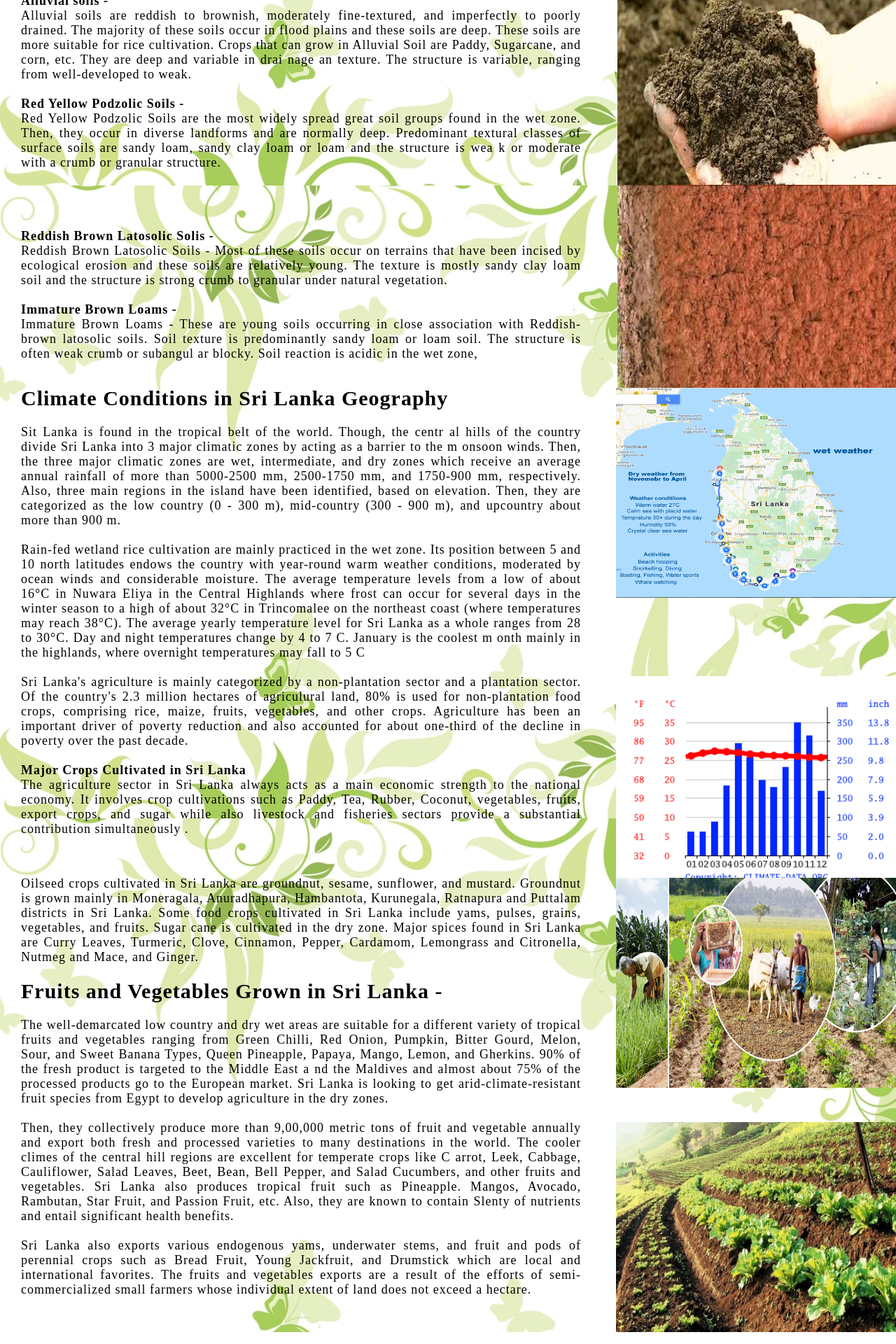
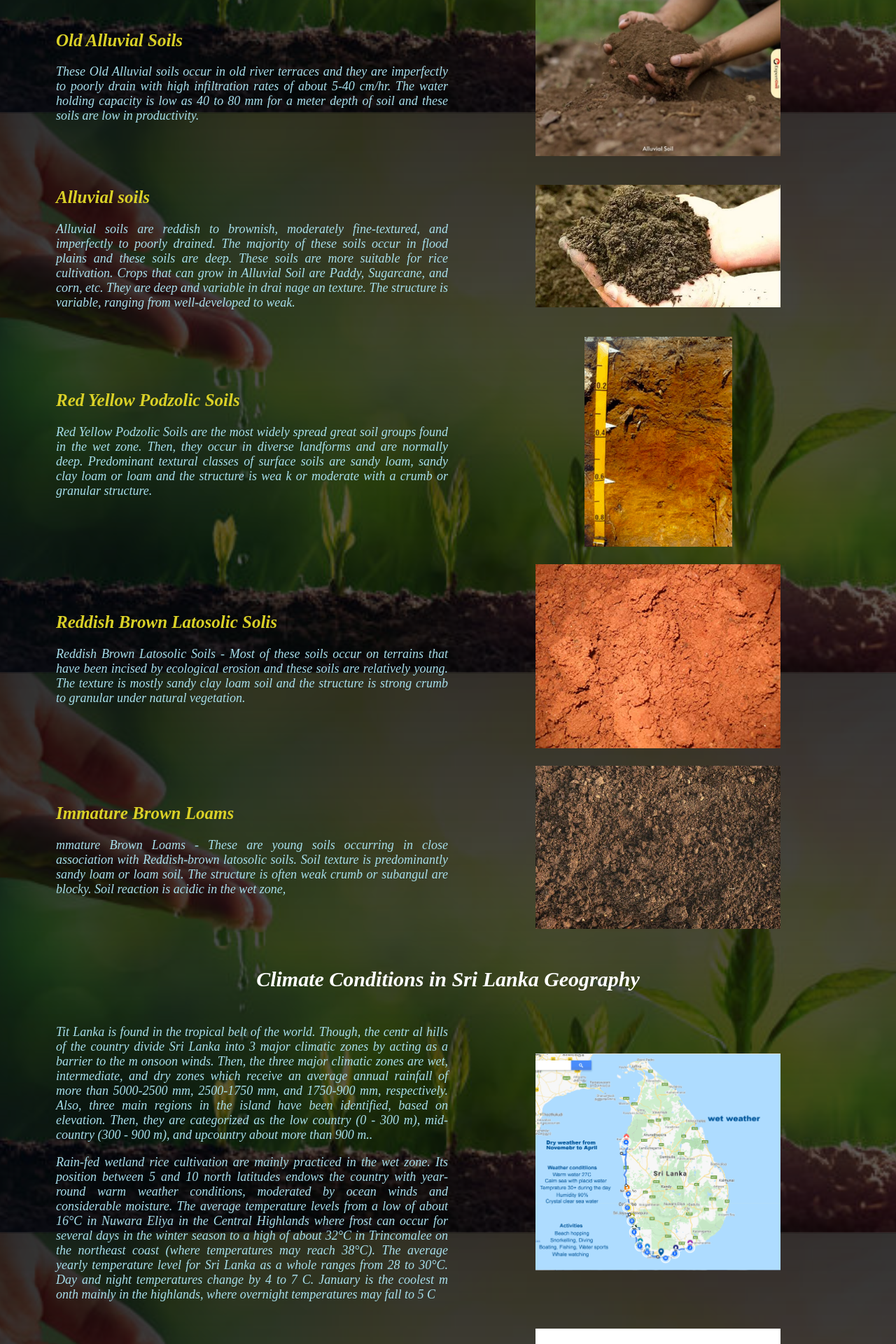
Before and after one commit to Sineth57/Agriculture-CPlus---Group-Project--Group-4.2, a PHP site: the page made by site-home/Blog/Learn More2.html in a window 1280 px wide. Shown: the part 639-2559 px from the top of the page at 70% size. Run offline with PHP 8.4, Linux system fonts and the light colour scheme.

Commit message:
change learn more page

```diff
--- a/site-home/Blog/Learn More2.css
+++ b/site-home/Blog/Learn More2.css
@@ -1,318 +1,100 @@
-*{
-	margin:0;
-	padding:0;
-	font-family:Century Gothic;
-}
-
-body{
-/*	background-image:linear-gradient(rgba(0, 0, 0, 0.5),rgba(0, 0, 0, 0.4)), url(B1.jpg);*/
-	background-image: url('B1.png');
+body {
+	background-image:linear-gradient(rgba(0, 0, 0, 0.8),rgba(0, 0, 0, 0.6)), url(B2.jpg);
       background-size:cover;
       background-repeat: no-repeat;
       background-position: center center;
       background-attachment: fixed;
-	  margin-left: 20px;
+	  margin: 0;
+	  padding: 0;
 
 }
-h1 {
-    color: rgb(0, 0, 0);
-    font-size: 80px;
-	margin-left: 10px;
-}
-h6 {
-    color: rgb(0, 0, 0);
-    font-size: 80px;
-	margin-left: 10px;
-}
-.box {
-	padding-top: 0.6%;
-	padding-left: 80%;
-}
-
 
 .box a{
-	width: 170px;
-	height: 44px;
+	width: 160px;
+	height: 40px;
 	display: flex;
 	justify-content: center;
 	align-items: center;
-	color: rgb(0, 0, 0);
+	color: white;
 	background-color: #8CC43B;
 	border-radius: 28px;
-	box-shadow: 5px 10px 30px rgba(24, 139, 119, 0.2);
-	letter-spacing: 2px;
+	letter-spacing: 1px;
     font-size: 20px;
     color: rgb(255, 255, 255);
-}
-
-.box a:hover{
-	letter-spacing: 7px;
-	background-color: #92E11E;
-	transition: all ease 0.2s;
-}
-.button {
-    position: absolute;
-    position: absolute;
-	top: 28%;
-	left: 76%;
-	transform: translate(-50%,-50%);
-
-}
-.butn{
-	border: 1px solid #fff;
-	padding: 10px 30px;
-	color: #fff;
-	text-decoration: none;
-	transition: 0.6s ease;
-	margin-top: 50px;
-
-}
-
-.butn:hover{
-	background-color:#fff;
-	color: rgb(255, 255, 255);
-
-}
-p {
-
-    width: 650px;
-	margin-left: 10px;
-    letter-spacing: 1px;
-    font-size: 18px;
-	text-align: justify;
-	text-justify: inter-word;
-	color: rgb(0, 0, 0);
+	margin: auto;
 
 
 
 }
+
+.box a:hover{
+	letter-spacing: 8px;
+	background-color: #3e6804;
+	transition: all ease 1s;
+}
+
+h3 {
+		color: rgb(255, 255, 255);
+		font-size: 30px;
+		text-align: center;
+
+}
 h2 {
-    color: rgb(235, 189, 133);
-    padding-left: 40px;
-    letter-spacing: 2px;
-}
-.htp {
-    width: 800px;
-    image-rendering: auto ;
+	color: rgb(218, 209, 39);
+	font-size: 25px;
 
 
 }
-.more{
-	border: 1px solid #fff;
-	background: transparent;
-	outline: none;
-	padding: 8px 18px;
+
+header {
+	background-color: #2c351f;
 	color: #fff;
-	border-radius: 30px;
-	margin-top: 20px;
-	cursor: pointer;
-	font-size: 12px;
-
-  }
-  .more1 {
-	  color: white;
-  }
-.hrtim {
-    width: 400px;
-    height :300px;
-    position: absolute;
-    padding-left: 850px;
-    float: top;
-    padding-top: 2px;
+	padding: 10px;
+	text-align: center;
+}
 
 
-}
-.hrtim2 {
-    width: 400px;
-    height :300px;
-    position:absolute;
-    padding-left: 283px;
-    float: right;
-
-
-}
-h3{
-    color: aquamarine;
-    font-size: 25px;
-}
-li {
-    color: burlywood;
-    width: 650px;
-    font-size: 20px;
-    letter-spacing: 1px;
-}
-.hrtim3 {
-    height: 250px;
-    padding-right: 27px;
-    width: 430px;
-}
-hrtim4 {
-    width: 400px;
-    height: 300px;
-    float: right;
-}
-.hrti5 {
-    width: 400px;
-    height: 250px;
-    float: right;
-
-}
-.button2 {
-    position: absolute;
-    position: absolute;
-	top: 3010px;
-	left: 59%;
-	transform: translate(-50%,-50%);
-    padding-bottom: 30px;
-
-}
-.butn2{
-	border: 1px solid #fff;
-	padding: 10px 30px;
-	color: #fff;
-	text-decoration: none;
-	transition: 0.6s ease;
+nav li {
+	display: inline-block;
+	margin-left: 90%;
 
 }
 
-.butn2:hover{
-	background-color:#fff;
-	color: #000;
-
-}
-.button3 {
-    position: absolute;
-    position: absolute;
-	top: 3010px;
-	left: 42%;
-	transform: translate(-50%,-50%);
-    padding-bottom: 30px;
-
-}
-.butn3{
-	border: 1px solid #fff;
-	padding: 10px 30px;
+nav a {
 	color: #fff;
 	text-decoration: none;
-	transition: 0.6s ease;
+}
+
+main {
+	max-width: 1200px;
+	margin: 0 auto;
+	padding: 20px;
+}
+
+
+
+.unit {
+	display: flex;
+	flex-wrap: wrap;
+	align-items: center;
+	margin-bottom: 20px;
 
 }
 
-.butn3:hover{
-	background-color:#fff;
-	color: #000;
-
-}
-.button4 {
-    position: absolute;
-    position: absolute;
-	top: 28%;
-	left: 60%;
-	transform: translate(-50%,-50%);
-
-}
-.butn4{
-	border: 1px solid #fff;
-	padding: 10px 30px;
-	color: #fff;
-	text-decoration: none;
-	transition: 0.6s ease;
-
+.text {
+	flex: 1;
+	padding: 0 20px;
+	color: #a7dfec;
+	font-size: large;
+	font-style: oblique;
+	text-align: justify;
 }
 
-.butn4:hover{
-	background-color:#fff;
-	color: #000;
-
-}
-.hrtim7 img {
-    height: 150px;
-}
-h6 {
-    color: rgb(0, 0, 0);
-    font-size: 30px;
-}
-h5{
-	color: white;
-    font-size: 20px;
+.image {
+	flex: 1;
+	text-align: center;
 }
 
-.social1 {
-    list-style-type: none;
-	display: flex;
-	position: absolute;
-	z-index: 10;
-
-	justify-content: center;
-	align-items: center;
-	padding-top: 5em;
-    padding-left: 57%;
-    size: 50px;
-    color: white;
-
+.image img {
+	max-width:350px ;
 }
-.social1 li a{
-	display: inline-block;
-	filter: invert(1);
-	margin-right: 20px;
-	transform: scale(1.0);
-	transition: all ease 0.2s;
-}
-
-.social1 li a:hover{
-	transform: scale(2.0) translateY(-15px);
-}
-.social2 {
-    list-style-type: none;
-	display: flex;
-	position: absolute;
-	z-index: 10;
-	justify-content: center;
-	align-items: center;
-	padding-top: 5em;
-    padding-left: 34%;
-    size: 50px;
-    color: white;
-
-}
-.social2 li a{
-	display: inline-block;
-	filter: invert(1);
-	margin-right: 20px;
-	transform: scale(1.0);
-	transition: all ease 0.2s;
-}
-
-.social2 li a:hover{
-	transform: scale(2.0) translateY(-15px);
-}
-
-
-.social {
-    list-style-type: none;
-	display: flex;
-	position: absolute;
-	z-index: 10;
-
-	justify-content: center;
-	align-items: center;
-	padding-top: 5em;
-    padding-left: 46%;
-    size: 50px;
-    color: white;
-
-}
-.social li a{
-	display: inline-block;
-	filter: invert(1);
-	margin-right: 20px;
-	transform: scale(1.0);
-	transition: all ease 0.2s;
-}
-
-.social li a:hover{
-	transform: scale(2.0) translateY(-15px);
-}
-.bsize{
-	font-size: 30px;
-}
--- a/site-home/Blog/Learn More2.html
+++ b/site-home/Blog/Learn More2.html
@@ -1,57 +1,40 @@
 <!DOCTYPE html>
-<html lang="en">
+<html>
 <head>
 	<meta charset="UTF-8">
-  <title>Agriculture</title>
+	<title>My Blog</title>
 	<link rel="stylesheet" href="Learn More2.css">
-
-
 </head>
 <body>
-
-    <style>
-      body {
-          background: url(B1.jpg);
-          background-size: cover;
-          background-repeat: no-repeat;
-          background-position: center center;
-          background-attachment: fixed;
-      }
-      </style>
+	<header>
 		<h1>Let's go....</h1>
-      <h6>Major Soil Types in Sri Lanka</h6>
 
 
 			<div class="box" >
-         <a href="https://www.google.com/maps/place/Sri+Lanka/@7.8571778,78.4609778,7z/data=!3m1!4b1!4m5!3m4!1s0x3ae2593cf65a1e9d:0xe13da4b400e2d38c!8m2!3d7.873054!4d80.771797" target="_blank" ><b>Map</b></a>
+				<a href="https://www.google.com/maps/place/Sri+Lanka/@7.8571778,78.4609778,7z/data=!3m1!4b1!4m5!3m4!1s0x3ae2593cf65a1e9d:0xe13da4b400e2d38c!8m2!3d7.873054!4d80.771797" target="_blank" ><b>MAP</b></a>
+
 			</div>
-    <!-- <div class="button">
-         <a href="" class="butn">BACK TO HOME</a>
-     </div>
-    <div class="button4">
-        <a href="Galary.html" class="butn4">GO TO PROVINCES</a>
-    </div> -->
-     <header>
-         <p>
-            Major Soil Types available in Sri Lanka are Reddish Brown Earth Soil,
+			<nav>
+			<li><a href="G:\OUSL\Group Project\site-home\index.html">HOME</a></li>
+		</nav>
+
+	</header>
+	<main>
+
+		<div class="unit">
+			<div class="text">
+				<h3>Major Soil Types in Sri Lanka</h3>
+
+				<p>Major Soil Types available in Sri Lanka are Reddish Brown Earth Soil,
 					Non-calcic Brown Soil, Red-Yellow Podzolic Soil, Reddish Brown Lateritic
 					Soil, Red-Yellow Latosols, Immature Brown Loamy Soil, Rendzina Soil,
 					Grumosols Soil, Solodized Solonetz Soil, Low-Humic Glay Soil, Meadow
-            Podzolic Soil, Alluvial Soil, and Regosols Vidarsha Prathibha.
-            <br>
+					Podzolic Soil, Alluvial Soil, and Regosols Vidarsha Prathibha.</p>
 
-
-         </p>
-
-     </header>
-
-      <br><br>
-
-      <br>
-
-     <p class="htp">
-         <img class="hrtim" src="Soil_Auroville.jpeg" style="float: right;">
-         <b>Reddish Brown Earth Soil - </b><br>These soils are reddish to reddish-brown and also
+		<div class="unit">
+			<div class="text">
+				<h2>Reddish Brown Earth Soil </h2>
+				<p>These soils are reddish to reddish-brown and also
 					found in the upper and mid slopes of the landscape i
 					n the dry zone. The normal depth is about 1.0 to 1.2 m.
 					and the water holding capacity ranges from 100 to 140 mm/meter depth of soil.
@@ -60,110 +43,154 @@
 					  remains at a higher value of about 10-20 mm/d even after 6 years of continuous
 					  puddling. Then, these soils are reddish to reddish-brown and found in the upper
 					  and mid slopes of the landscape in
-         the dry zone.
+				   the dry zone.</p>
+			</div>
+			<div class="image">
+				<img src="Reddish Brown Earth Soil.jpeg" alt="Image 2">
+			</div>
+		</div>
+		<div class="unit">
+			<div class="text">
+				<h2>Old Alluvial Soils </h2>
+				<p>These Old Alluvial soils occur in old river terraces and they are imperfectly to poorly drain with high infiltration rates of about 5-40 cm/hr. The water holding capacity is low as 40 to 80
+					mm for a meter depth of soil and these soils are low in productivity.
+				</p>
+			</div>
+			<div class="image">
+				<img src="Old Alluvial Soils.jpg" alt="Image 3">
+			</div>
+		</div>
+		<div class="unit">
+			<div class="text">
+				<h2>Alluvial soils</h2>
+				<p>Alluvial soils are reddish to brownish, moderately fine-textured, and imperfectly to poorly drained. The majority of these soils occur in flood plains and these soils are deep. These soils are more suitable for rice cultivation. Crops that can grow in Alluvial Soil are Paddy, Sugarcane, and corn, etc. They are deep and variable in drai
+					nage an texture. The structure is variable, ranging from well-developed to weak.</p>
+			</div>
+			<div class="image">
+				<img src="Alluvial-Soil.jpg"Image 4">
+			</div>
+		</div>
+		<div class="unit">
+			<div class="text">
+				<h2>Red Yellow Podzolic Soils  </h2>
+				<p>Red Yellow Podzolic Soils are the most widely spread great soil groups found in the wet zone. Then, they occur in diverse landforms and are normally deep. Predominant textural classes of surface soils are sandy loam, sandy clay loam or loam and the structure is wea
+					k or moderate with a crumb or granular structure.
+				</p>
+			</div>
+			<div class="image">
+				<img src="Red Yellow Podzolic Soils.png" alt="Image 5	">
+			</div>
+		</div>
+		<div class="unit">
+			<div class="text">
+				<h2>Reddish Brown Latosolic Solis  </h2>
+				<p>Reddish Brown Latosolic Soils - Most of these soils occur on terrains that have been incised by ecological erosion and these soils are relatively young. The texture is mostly sandy clay
+					loam soil and the structure is strong crumb to granular under natural vegetation.
+				</p>
+			</div>
+			<div class="image">
+				<img src="Reddish Brown Latosolic Solis.jpg"Image 6	">
+			</div>
+		</div>
+		<div class="unit">
+			<div class="text">
+				<h2>Immature Brown Loams  </h2>
+				<p>mmature Brown Loams - These are young soils occurring in close association with Reddish-brown latosolic soils.
+					Soil texture is predominantly sandy loam or loam soil. The structure is often weak crumb or subangul
+    are blocky. Soil reaction is acidic in the wet zone,
+ <br>
+				</p>
+			</div>
+			<div class="image">
+				<img src="Immature Brown Loams.jpg" alt="Image 6	">
+			</div>
+		</div>
 
-    <br><br>
+		<div class="unit">
+			<div class="text">
+				<h3>Climate Conditions in Sri Lanka Geography</h3>
+			</div>
+		<div class="unit">
+			<div class="text">
 
+				<p>Tit Lanka is found in the tropical belt of the world. Though, the centr al hills of the
+					country divide Sri Lanka into 3 major climatic zones by acting as a barrier to the m onsoon winds. Then, the three major climatic zones are wet, intermediate, and dry zones which receive an average annual rainfall of more than 5000-2500 mm, 2500-1750 mm, and 1750-900 mm, respectively. Also, three main regions in the island have been identified, based on elevation. Then, they are categorized as the low country (0 - 300 m),
+					 mid-country (300 - 900 m), and upcountry about more than 900 m..</p>
+				<p>Rain-fed wetland rice cultivation are mainly practiced in the wet zone. Its position between 5 and 10 north latitudes endows
+					the country with year-round warm weather conditions, moderated by ocean winds and considerable moisture. The average temperature levels from a low of about 16°C in Nuwara Eliya in the Central Highlands where frost can occur for several days in the winter season to a high of about 32°C in Trincomalee on the northeast coast (where temperatures may reach 38°C). The average yearly temperature level for Sri Lanka as a whole ranges from 28 to 30°C. Day and night temperatures change by 4 to 7 C. January is the coolest m onth mainly in the highlands,
+					where overnight temperatures may fall to 5 C</p>
+			</div>
+			<div class="image">
+				<img src="west_coast_weather_november_april.jpg" alt="Image 2">
+			</div>
+		</div>
+		<div class="unit">
+			<div class="text">
 
-    <b>Old Alluvial Soils - </b><br>These Old Alluvial soils occur in old river terraces and they are imperfectly to poorly drain with high infiltration rates of about 5-40 cm/hr. The water holding capacity is low as 40 to 80
-     mm for a meter depth of soil and these soils are low in productivity.
+				<p> Sri Lanka's agriculture is mainly categorized by a non-plantation sector and a plantation sector. Of the country's 2.3 million hectares of agriculural land, 80% is used for non-plantation food crops, comprising rice, maize, fruits, vegetables, and other crops.
+					Agriculture has been an important driver of poverty reduction and also accounted for about one-third of the decline in poverty over the past decade.
+		</p>
+			</div>
+			<div class="image">
+				<img src="climate-graph-200.jpg" alt="Image 2">
+			</div>
+		</div>
+		<div class="unit">
+			<div class="text">
+				<h3>Major Crops Cultivated in Sri Lanka</h3>
+			</div>
+		<div class="unit">
+			<div class="text">
 
-    <br><br>
-    <img class="hrtim2" src="Alluvial-Soil.jpg" style="float: right; left: 599px;">
-
-    <b>Alluvial soils - </b><br>Alluvial soils are reddish to brownish, moderately fine-textured, and imperfectly to poorly drained. The majority of these soils occur in flood plains and these soils are deep. These soils are more suitable for rice cultivation. Crops that can grow in Alluvial Soil are Paddy, Sugarcane, and corn, etc. They are deep and variable in drai
-    nage an texture. The structure is variable, ranging from well-developed to weak.
-
-   <br> <br>
-
-   <b>Red Yellow Podzolic Soils - </b><br>Red Yellow Podzolic Soils are the most widely spread great soil groups found in the wet zone. Then, they occur in diverse landforms and are normally deep. Predominant textural classes of surface soils are sandy loam, sandy clay loam or loam and the structure is wea
-   k or moderate with a crumb or granular structure.
- <br><br>
-   <img class="hrtim2" src="images.jpeg" style="float: right; left: 599px;">
-  <br><br><br>
-
- <b>Reddish Brown Latosolic Solis - </b> <br>Reddish Brown Latosolic Soils - Most of these soils occur on terrains that have been incised by ecological erosion and these soils are relatively young. The texture is mostly sandy clay
-  loam soil and the structure is strong crumb to granular under natural vegetation.
-
-    <br><br>
-    <b>Immature Brown Loams - </b><br>Immature Brown Loams - These are young soils occurring in close association with Reddish-brown latosolic soils. Soil texture is predominantly sandy loam or loam soil. The structure is often weak crumb or subangul
-    ar blocky. Soil reaction is acidic in the wet zone,
- <br>
-
-     </p>
-
-         <br><br>
-
-
-      <p class="htp">
-         <img class="hrtim" src="west_coast_weather_november_april.jpg" style="float: right;">
-
-         <b class="bsize">Climate Conditions in Sri Lanka Geography</b> <br><br>
-
-         Sit Lanka is found in the tropical belt of the world. Though, the centr
-         al hills of the country divide Sri Lanka into 3 major climatic zones by acting as a barrier to the m onsoon winds. Then, the three major climatic zones are wet, intermediate, and dry zones which receive an average annual rainfall of more than 5000-2500 mm, 2500-1750 mm, and 1750-900 mm, respectively. Also, three main regions in the island have been identified, based on elevation. Then, they are categorized as the low country (0 - 300 m), mid-country (300 - 900 m), and upcountry about more than 900 m.
-
-
-
-         <br><br>
-
-         Rain-fed wetland rice cultivation are mainly practiced in the wet zone. Its position between 5 and 10 north latitudes endows the country with year-round warm weather conditions, moderated by ocean winds and considerable moisture. The average temperature levels from a low of about 16°C in Nuwara Eliya in the Central Highlands where frost can occur for several days in the winter season to a high of about 32°C in Trincomalee on the northeast coast (where temperatures may reach 38°C). The average yearly temperature level for Sri Lanka as a whole ranges from 28 to 30°C. Day and night temperatures change by 4 to 7 C. January is the coolest m
-         onth mainly in the highlands, where overnight temperatures may fall to 5 C
-         <br><br>
-
-
-          <img class="hrtim" src="climate-graph-200.jpg" style="float: right;">
-         <p class="htp">
-
-
-            Sri Lanka's agriculture is mainly categorized by a non-plantation sector and a plantation sector. Of the country's 2.3 million hectares of agriculural land, 80% is used for non-plantation food crops, comprising rice, maize, fruits, vegetables, and other crops.
-            Agriculture has been an important driver of poverty reduction and also accounted for about one-third of the decline in poverty over the past decade.
-
-
-             <br><br>
-            <b >Major Crops Cultivated in Sri Lanka</b>
-            <br>
-            The agriculture sector in Sri Lanka always acts as a main economic strength to the national economy. It involves crop cultivations such as Paddy, Tea, Rubber, Coconut, vegetables, fruits, export crops, and sugar while also livestock and fisheries sectors provide a substantial contribution simultaneously
-            .
-    </p>
-
-         <br><br>
-
-
-     <p class="htp"><br>
-         <img class="hrtim" src="Web-Banner-op5dsr87b27jog3p9adsqb8y3tp3ddkfvxj3vlycr0.jpg" style="float: right;">
-         Oilseed crops cultivated in Sri Lanka are groundnut, sesame, sunflower, and mustard.
+				<p>The agriculture sector in Sri Lanka always acts as a main economic strength to the national economy. It involves crop cultivations such as Paddy, Tea, Rubber, Coconut, vegetables, fruits, export crops, and sugar while also livestock and fisheries sectors provide a substantial contribution simultaneously
+					.</p>
+			</div>
+					<div class="image">
+						<img src="major.jpg"Image 2">
+					</div>
+					<div class="unit">
+						<div class="text">
+							<p>Oilseed crops cultivated in Sri Lanka are groundnut, sesame, sunflower, and mustard.
 					Groundnut is grown mainly in Moneragala, Anuradhapura, Hambantota, Kurunegala, Ratnapura and Puttalam districts in Sri Lanka. Some food crops cultivated in Sri Lanka include yams, pulses, grains, vegetables, and fruits. Sugar cane is cultivated in the dry
 					zone.
-Major spices found in Sri Lanka are Curry Leaves, Turmeric, Clove, Cinnamon, Pepper, Cardamom, Lemongrass and Citronella, Nutmeg and Mace, and Ginger.
+					Major spices found in Sri Lanka are Curry Leaves, Turmeric, Clove, Cinnamon, Pepper, Cardamom, Lemongrass and Citronella, Nutmeg and Mace, and Ginger.</p>
+			</div>
+			<div class="image">
+				<img src="download.jpeg"Image 2">
+			</div>
+		</div>
+		<div class="unit">
+			<div class="text">
+				<h3>Fruits and Vegetables Grown in Sri Lanka </h3>
+			</div>
+		<div class="unit">
+			<div class="text">
 
-
-
-         <br><br>
-        <b class="bsize">Fruits and Vegetables Grown in Sri Lanka - </b> <br><br>
-         The well-demarcated low country and dry wet areas are suitable for a different
+				<p>The well-demarcated low country and dry wet areas are suitable for a different
 					variety of tropical fruits and vegetables ranging from Green Chilli, Red Onion,
 					Pumpkin, Bitter Gourd, Melon, Sour, and Sweet Banana Types, Queen Pineapple, Papaya,
 					Mango, Lemon, and Gherkins. 90% of the fresh product is targeted to the Middle East a
 					nd the Maldives and almost about 75% of the processed products go to the European market.
-           Sri Lanka is looking to get arid-climate-resistant fruit species from Egypt to develop agriculture in the dry zones.
-           <br><br>
-           <img class="hrtim" src="Sustainable-Agriculture-1030x696-620x330.jpg" style="float: right;">
-           Then, they collectively produce more than 9,00,000 metric tons of fruit and vegetable annually and export both fresh and processed varieties to many destinations in the world.
+					 Sri Lanka is looking to get arid-climate-resistant fruit species from Egypt to develop agriculture in the dry zones. </p>
+				<p>Then, they collectively produce more than 9,00,000 metric tons of fruit and vegetable annually and export both fresh and processed varieties to many destinations in the world.
 					The cooler climes of the central hill regions are excellent for temperate crops like C
 					arrot, Leek, Cabbage, Cauliflower, Salad Leaves, Beet, Bean, Bell Pepper, and Salad Cucumbers, and other fruits and vegetables. Sri Lanka also produces tropical fruit such as Pineapple.
-         Mangos, Avocado, Rambutan, Star Fruit, and Passion Fruit, etc. Also, they are known to contain Slenty of nutrients and entail significant health benefits.
-
-
-         <br><br>
-
-
-         Sri Lanka also exports various endogenous yams, underwater stems, and fruit and pods of perennial crops such as Bread Fruit, Young Jackfruit, and Drumstick which are local and international favorites. The fruits and vegetables exports are a result of the efforts of semi-commercialized small farmers whose individual extent of land does not exceed a
-hectare.
-     </p>
-
-
-
+					Mangos, Avocado, Rambutan, Star Fruit, and Passion Fruit, etc. Also, they are known to contain Slenty of nutrients and entail significant health benefits.</p>
+			</div>
+			<div class="image">
+				<img src="Sustainable-Agriculture-1030x696-620x330.jpg" alt="Image 2">
+			</div>
+		</div>
+		<div class="unit">
+			<div class="text">
+				<p> Sri Lanka also exports various endogenous yams, underwater stems, and fruit and pods of perennial crops such as Bread Fruit, Young Jackfruit, and Drumstick which are local and international favorites. The fruits and vegetables exports are a result of the efforts of semi-commercialized small farmers whose individual extent of land does not exceed a
+					hectare.</p>
+</div>
+<div class="image">
+	<img src="vegi.jpg"Image 2">
+</div>
+</div>
+			</div>
 
 
 </body>
```
Also changed, not shown: site-home/Blog/B1.jpg (deleted), site-home/Blog/B2.jpg (added), site-home/Blog/Immature Brown Loams.jpg (added), site-home/Blog/Old Alluvial Soils.jpg (added), site-home/Blog/Red Yellow Podzolic Soils.png (added), site-home/Blog/Reddish Brown Earth Soil.jpeg (added), site-home/Blog/Reddish Brown Latosolic Solis.jpg (added), site-home/Blog/download.jpeg (added), site-home/Blog/images.jpeg (deleted), site-home/Blog/major.jpg (renamed from site-home/Blog/Web-Banner-op5dsr87b27jog3p9adsqb8y3tp3ddkfvxj3vlycr0.jpg), site-home/Blog/vegi.jpg (added), site-home/Blog/இ3.jpg (deleted). Lines whose indentation alone changed are shown as unchanged.
